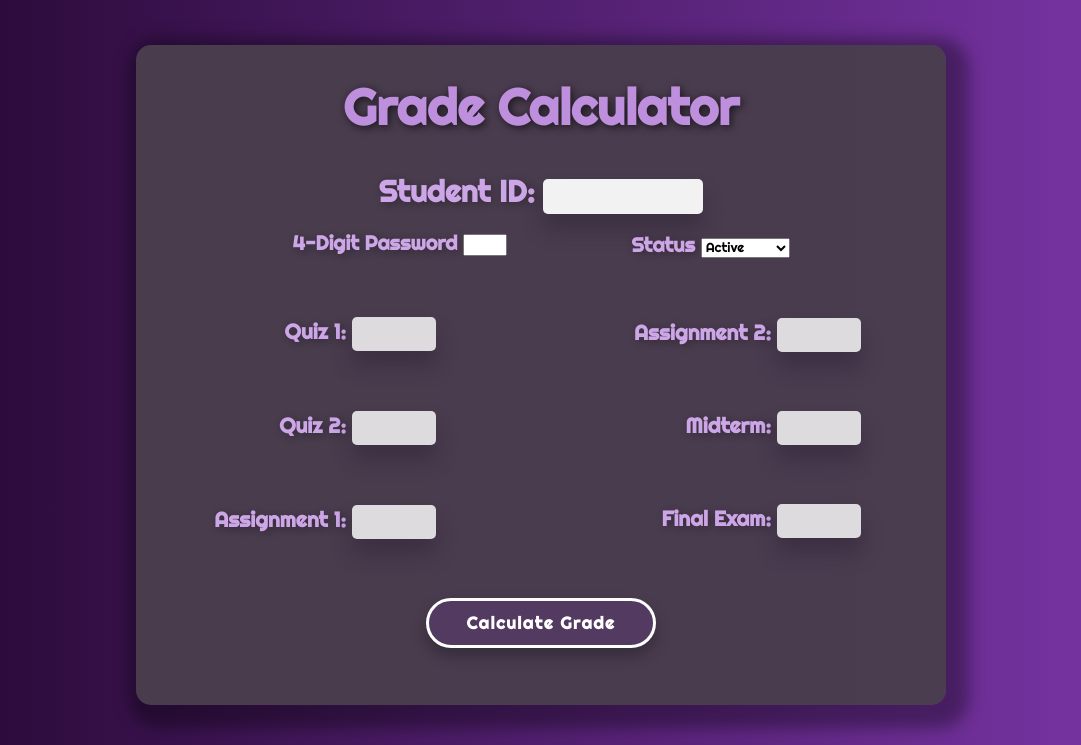
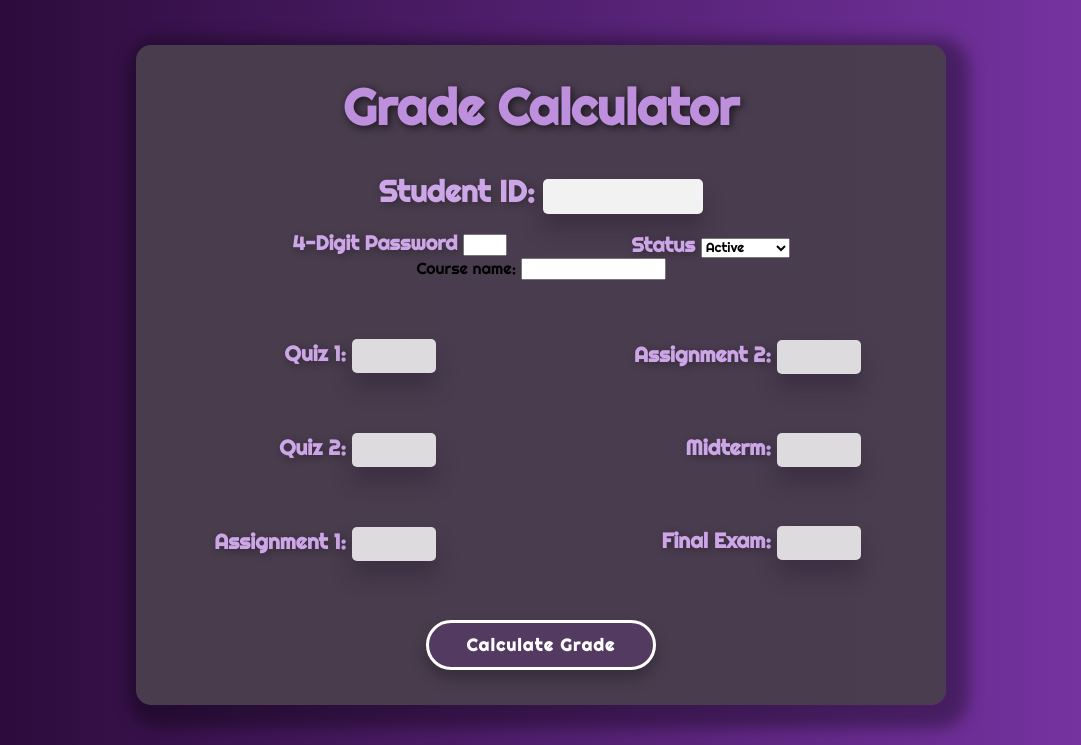
Before and after one commit to kquote03/repweb, a PHP site: page /gradecalc.php in a window 1280 px wide. Shown: the top 745 px of the page, without its empty margins (99-1180 px from the left). Run offline with PHP 8.4, Linux system fonts and the light colour scheme.

Commit message:
lazy course name implementation

```diff
--- a/gradecalc.php
+++ b/gradecalc.php
@@ -27,6 +27,11 @@
                     <option>Withdrawn</option>
                    </select>
                 </div>
+
+                <div id="coursename">
+                    Course name: <input type="text" name="coursename"/>
+                </div>
+
                 <div id="part1">
                     <div id="quiz1">
                     Quiz 1: <input type="text" id="q1" maxlength="2" name="quiz1">
```
